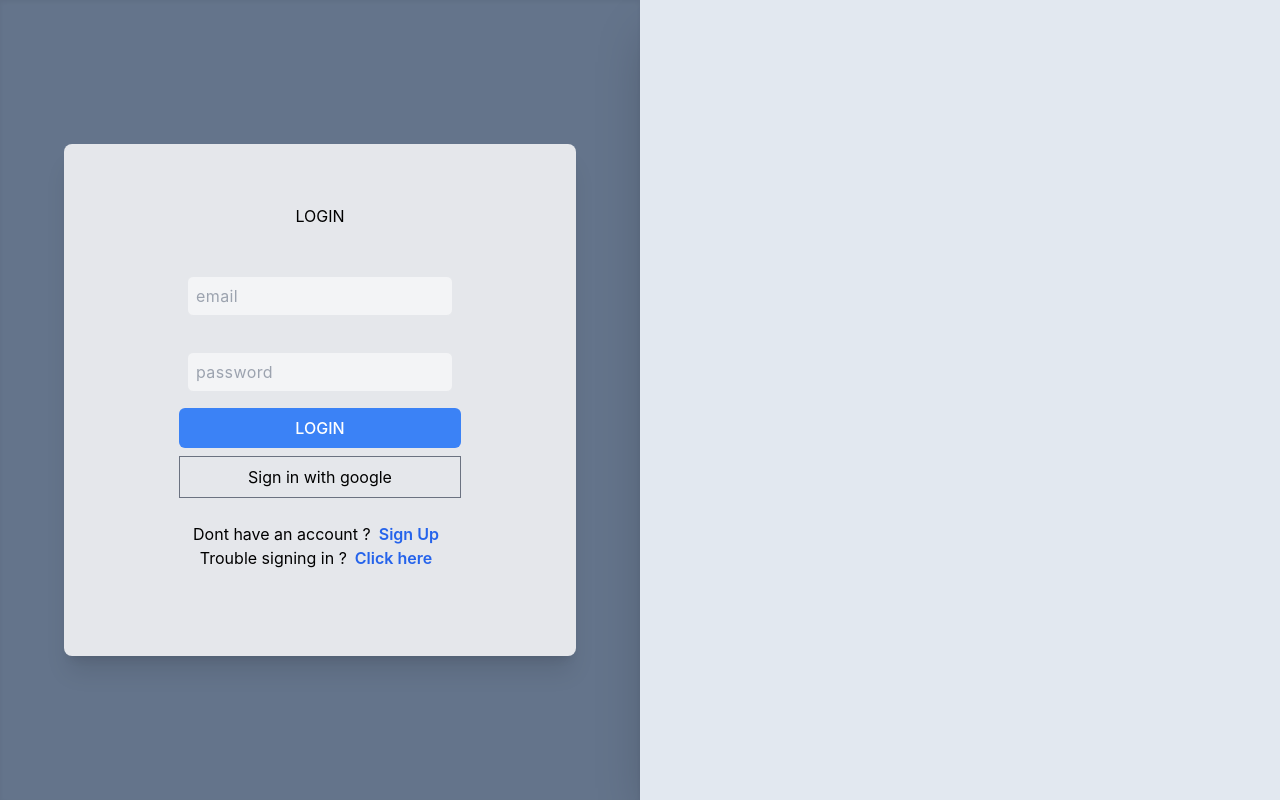
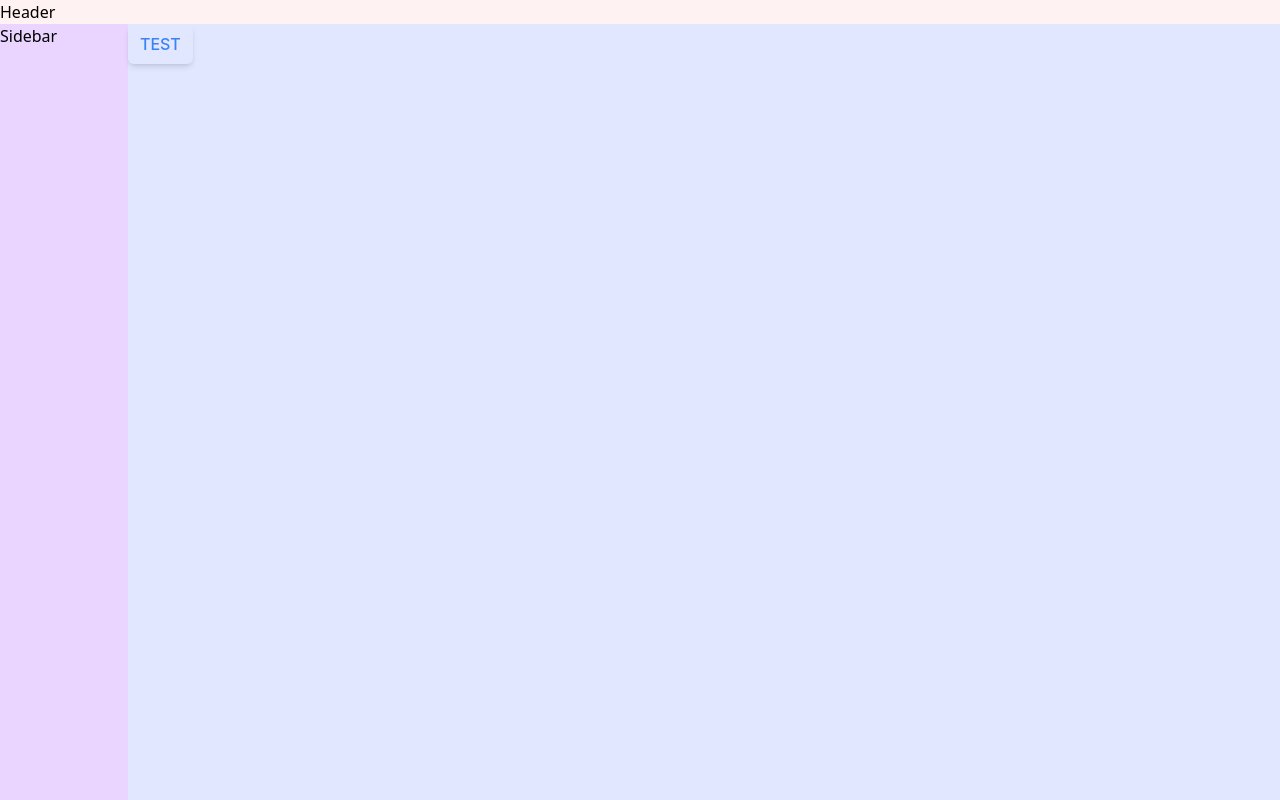
Before and after one commit to AT0M1CK/Now-Notes-Firebase, a React (Vite) app in the folder now-notes-firebase/: page / in a window 1280 px wide. Built offline with nearby package versions, Linux system fonts and the light colour scheme.

Commit message:
refactor: add custom button component

```diff
--- a/now-notes-firebase/src/App.tsx
+++ b/now-notes-firebase/src/App.tsx
@@ -1,11 +1,13 @@
 import "./App.css";
 import LoginLayout from "./components/Layout/LoginLayout";
+import MainLayout from "./components/Layout/MainLayout";
 
 function App() {
   return (
     <>
       <div className="">
-        <LoginLayout />
+        {/* <LoginLayout /> */}
+        <MainLayout />
       </div>
     </>
   );
--- /dev/null
+++ b/now-notes-firebase/src/components/Button.tsx
@@ -0,0 +1,151 @@
+import { ReactNode } from "react";
+import Spinner from "./Spinner";
+
+export type ButtonPropsType = {
+  type: "submit" | "button" | "reset";
+  colorScheme: string;
+  variant: string;
+  iconOnly?: boolean;
+  icon?: ReactNode;
+  isDisabled?: boolean;
+  buttonSize?: "xs" | "sm" | "md" | "lg";
+  shadowSize?: "xs" | "sm" | "md" | "lg" | "xl" | "normal" | "full" | "inner";
+  isActive?: boolean;
+  isLoading?: boolean;
+  fullWidth?: boolean;
+  radius?: "xs" | "sm" | "md" | "lg" | "xl" | "normal" | "full";
+  children?: ReactNode;
+  onClick?: () => void;
+  customCssProps?: string;
+};
+
+const Button = (props: ButtonPropsType) => {
+  const {
+    type,
+    iconOnly,
+    isLoading,
+    customCssProps,
+    radius,
+    variant,
+    colorScheme,
+    fullWidth,
+    children,
+    shadowSize,
+    icon,
+    isDisabled,
+    buttonSize,
+    onClick,
+  } = props;
+
+  const shadowSizes = {
+    xs: "shadow-xs",
+    sm: "shadow-sm",
+    normal: "shadow",
+    md: "shadow-md",
+    inner: "shadow-inner",
+    lg: "shadow-lg",
+    xl: "shadow-xl",
+    full: "shadow-2xl",
+  };
+
+  const buttonSizes = {
+    xs: "text-xs ",
+    sm: "text-sm",
+    md: "text-md",
+    lg: "text-lg",
+  };
+
+  const borderRadius = {
+    xs: "rounded-xs",
+    sm: "rounded-sm",
+    md: "rounded-md",
+    lg: "rounded-lg",
+    xl: "rounded-xl",
+    full: "rounded-full",
+    normal: "rounded",
+  };
+
+  const colorSchemes = {
+    blue: {
+      bg_darker: "bg-blue-500",
+      bg_lighter: "bg-blue-200",
+      border: "border-blue-500 ",
+      text_lighter: "text-white",
+      text_darker: "text-blue-500",
+      hover_darker: " hover:bg-blue-400 ",
+      hover_lighter: "hover:bg-blue-200",
+      hover_text_lighter: "hover:text-blue-300",
+    },
+    white: {
+      bg_darker: "bg-gray-900",
+      bg_lighter: "bg-gray-200",
+      border: "border-gray-900 ",
+      text_lighter: "text-white",
+      text_darker: "text-gray-900",
+      hover_darker: " hover:bg-gray-700 ",
+      hover_lighter: "hover:bg-gray-300",
+      hover_text_lighter: "hover:text-gray-500",
+      fill_lighter: "fill-white",
+      fill_darker: "fill-gray-900",
+    },
+  };
+
+  const variants = {
+    ghost: ` ${(colorSchemes as any)[colorScheme!].text_darker} ${
+      !isDisabled && (colorSchemes as any)[colorScheme!].hover_lighter
+    }`,
+    iconOnly: ` ${(colorSchemes as any)[colorScheme!].text_darker} ${
+      !isDisabled && (colorSchemes as any)[colorScheme!].hover_lighter
+    } ${
+      (colorSchemes as any)[colorScheme!].bg_lighter
+    } text-slate-700 flex  text-xs shrink-0 `,
+  };
+
+  const getSpinner = () => {
+    return (
+      <>
+        <Spinner size={buttonSize} />
+      </>
+    );
+  };
+
+  return (
+    <>
+      <button
+        type={type}
+        disabled={isDisabled}
+        onClick={() => {
+          if (onClick) onClick();
+        }}
+        className={` ${customCssProps} ${
+          (variants as any)[variant]
+        } flex items-center justify-center text-center  align-middle font-inter font-medium flex-row  ${
+          (borderRadius as any)[radius!]
+        } ${(shadowSizes as any)[shadowSize!]} ${
+          (buttonSizes as any)[buttonSize!]
+        } ${fullWidth && "w-full"}`}
+      >
+        <div
+          className={`${
+            iconOnly &&
+            icon &&
+            "px-3 py-3 items-center flex justify-center  text-center"
+          } ${
+            icon &&
+            !iconOnly &&
+            "pl-4 pr-2 py-3 items-center flex justify-center  text-center"
+          }`}
+        >
+          {isLoading && icon ? getSpinner() : icon}
+        </div>
+        {!iconOnly && (
+          <div className={`${icon && "mr-4"} py-2 ${!icon && "px-3"}`}>
+            {isLoading ? getSpinner() : children}
+          </div>
+        )}
+      </button>
+    </>
+  );
+};
+
+export default Button;
--- a/now-notes-firebase/src/components/Form/ResetForm.tsx
+++ b/now-notes-firebase/src/components/Form/ResetForm.tsx
@@ -1,4 +1,4 @@
-import React, { useState } from "react";
+import { useState } from "react";
 import { LoginState } from "../Layout/LoginLayout";
 import {
   createUserWithEmailAndPassword,
--- a/now-notes-firebase/src/components/Layout/MainLayout.tsx
+++ b/now-notes-firebase/src/components/Layout/MainLayout.tsx
@@ -1,4 +1,5 @@
 import React from "react";
+import Button from "../Button";
 
 const MainLayout = () => {
   return (
@@ -7,7 +8,17 @@ const MainLayout = () => {
         <header className="bg-red-50">Header</header>
 
         <div className="flex-1 flex flex-col sm:flex-row">
-          <main className="flex-1 bg-indigo-100">Content here</main>
+          <main className="flex-1 bg-indigo-100">
+            <Button
+              variant="ghost"
+              colorScheme="blue"
+              radius="md"
+              shadowSize="md"
+              type="button"
+            >
+              TEST
+            </Button>
+          </main>
 
           <nav className="order-first sm:w-32 bg-purple-200">Sidebar</nav>
         </div>
```
Also changed, not shown: now-notes-firebase/.eslintrc.cjs.
